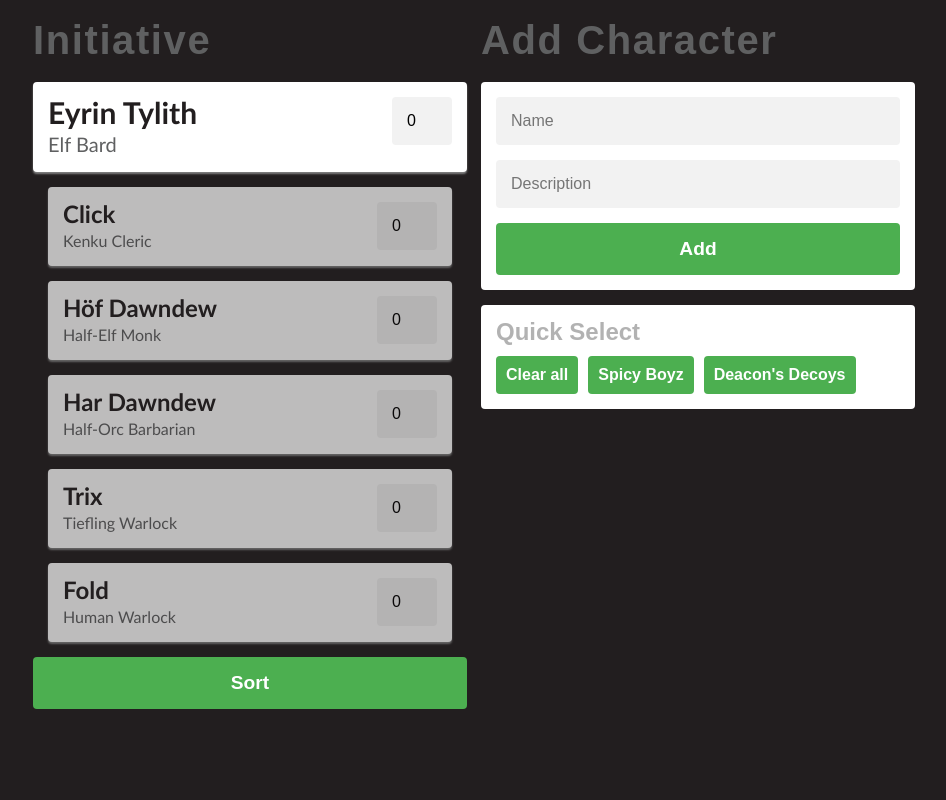
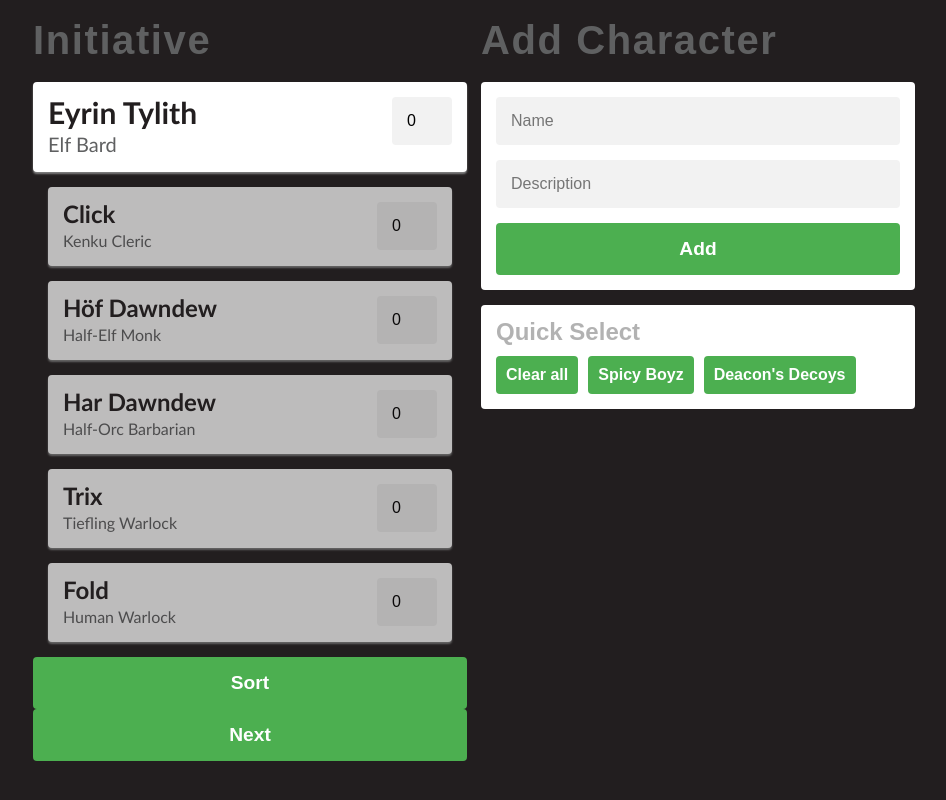
Before and after one commit to SpicyBoyz/grimoire, a React (Create React App) app: page / in a window 1280 px wide. Shown: the part 254-1054 px from the top of the page, without its empty margins (166-1112 px from the left). Built offline with nearby package versions, Linux system fonts and the light colour scheme; a web font is replaced by a local one.

Commit message:
Add new button and method for cycling player array

```diff
--- a/src/App.js
+++ b/src/App.js
@@ -89,6 +89,7 @@ class App extends Component {
     this.addPlayer = this.addPlayer.bind(this);
     this.loadPlayers = this.loadPlayers.bind(this);
     this.sortPlayers = this.sortPlayers.bind(this);
+    this.advancePlayers = this.advancePlayers.bind(this);
     this.updateInitiative = this.updateInitiative.bind(this);
   }
 
@@ -128,6 +129,17 @@ class App extends Component {
     });
   }
 
+  advancePlayers() {
+    let initiativeOrderArray = this.state.players.concat();
+    let firstPlayer = initiativeOrderArray[0];
+    initiativeOrderArray.push(firstPlayer);
+    initiativeOrderArray.shift();
+
+    this.setState({
+      players: initiativeOrderArray,
+    });
+  }
+
   updateInitiative(initiative, player) {
     console.log('Set ' + player.title + ' initiative to ' + initiative);
 
@@ -157,6 +169,7 @@ class App extends Component {
             <List
               players={this.state.players}
               handleSort={this.sortPlayers}
+              handleAdvance={this.advancePlayers}
               handleInitiativeChange={this.updateInitiative}
             />
           </div>
--- a/src/components/List/List.js
+++ b/src/components/List/List.js
@@ -21,19 +21,12 @@ class List extends React.Component {
         <ul className="player-list">
           {this.props.players.map((player, index) => (
             <li
-                            className={
-                                'player-item ' +
-                                (index === 0 ? 'current-turn' : '')
-                            }
+              className={'player-item ' + (index === 0 ? 'current-turn' : '')}
               key={index}
             >
-                            <div class="player-info">
-                                <div className="player-name">
-                                    {player.title}
-                                </div>
-                                <span className="player-title">
-                                    {player.text}
-                                </span>
+              <div className="player-info">
+                <div className="player-name">{player.title}</div>
+                <span className="player-title">{player.text}</span>
               </div>
               <form id="initiative">
                 <input
@@ -41,22 +34,17 @@ class List extends React.Component {
                   type="text"
                   placeholder={player.dexterity}
                   value={player.initiative}
-                                    onChange={event =>
-                                        this.handleInitiativeChange(
-                                            event,
-                                            player,
-                                        )
-                                    }
+                  onChange={event => this.handleInitiativeChange(event, player)}
                 />
               </form>
             </li>
           ))}
         </ul>
-                <button
-                    className="action-button"
-                    onClick={this.props.handleSort}
-                >
+        <button className="action-button" onClick={this.props.handleSort}>
           Sort
+        </button>
+        <button className="action-button" onClick={this.props.handleAdvance}>
+          Next
         </button>
       </div>
     );
```
Also changed, not shown: src/components/List/List.css (indentation only). Lines whose indentation alone changed are shown as unchanged.
